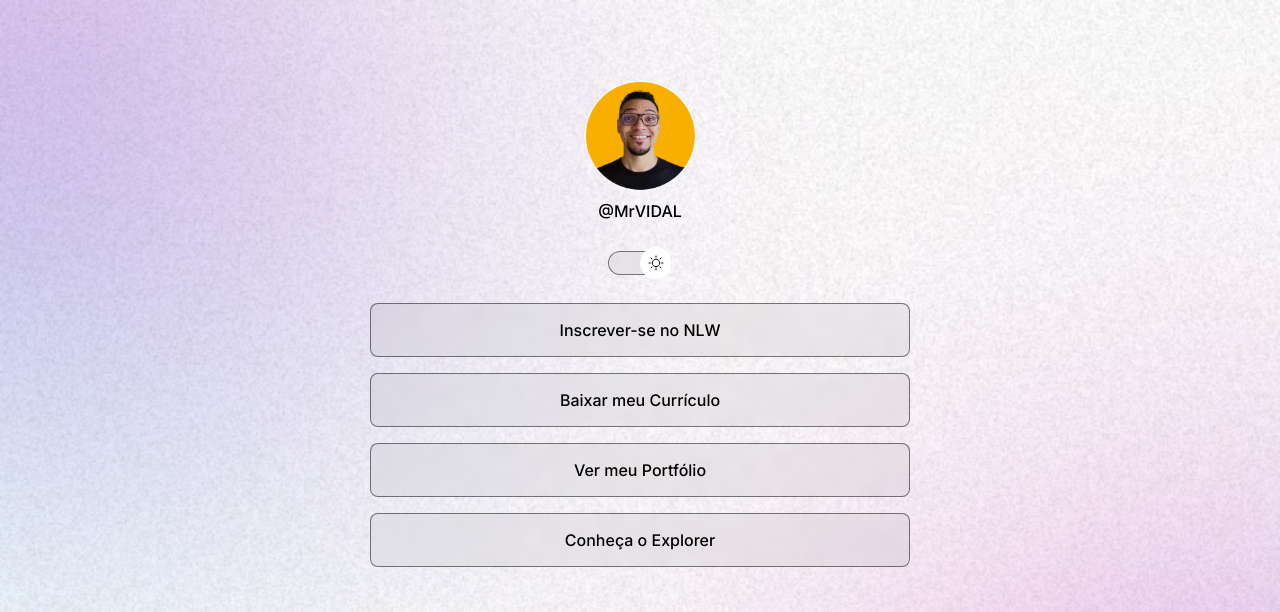
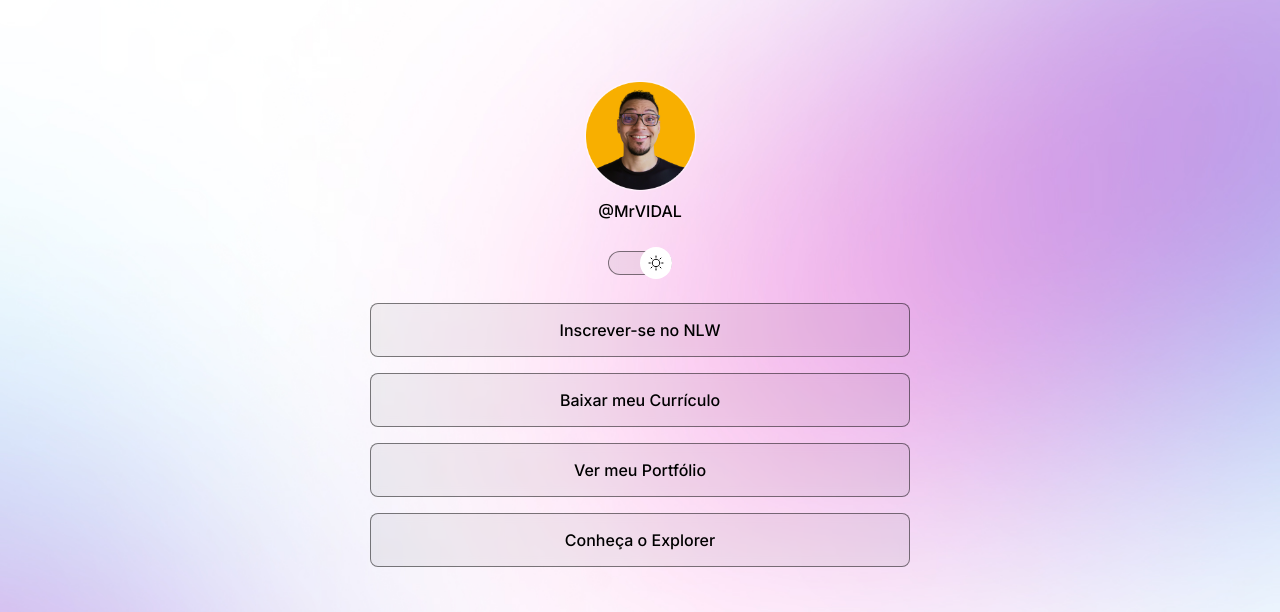
Before and after one commit to jeffersonvidal/devlinks, a plain HTML site: page index.html in a window 1280 px wide. Shown: the top 612 px of the page. Drawn offline with nearby package versions, Linux system fonts and the light colour scheme.

Commit message:
change background based on media queries

```diff
--- a/style.css
+++ b/style.css
@@ -27,6 +27,7 @@
 
 body {
   background: var(--bg-url) no-repeat top center/cover;
+  height: 100vh;
 }
 
 body * {
@@ -155,3 +156,14 @@ footer {
   text-align: center;
   font-size: 14px;
 }
+
+/*responsividade - media queries*/
+@media (min-width: 700px) {
+  :root {
+    --bg-url: url(./assets/bg-desktop.jpg);
+  }
+
+  .light {
+    --bg-url: url(./assets/bg-desktop-light.jpg);
+  }
+}
```
